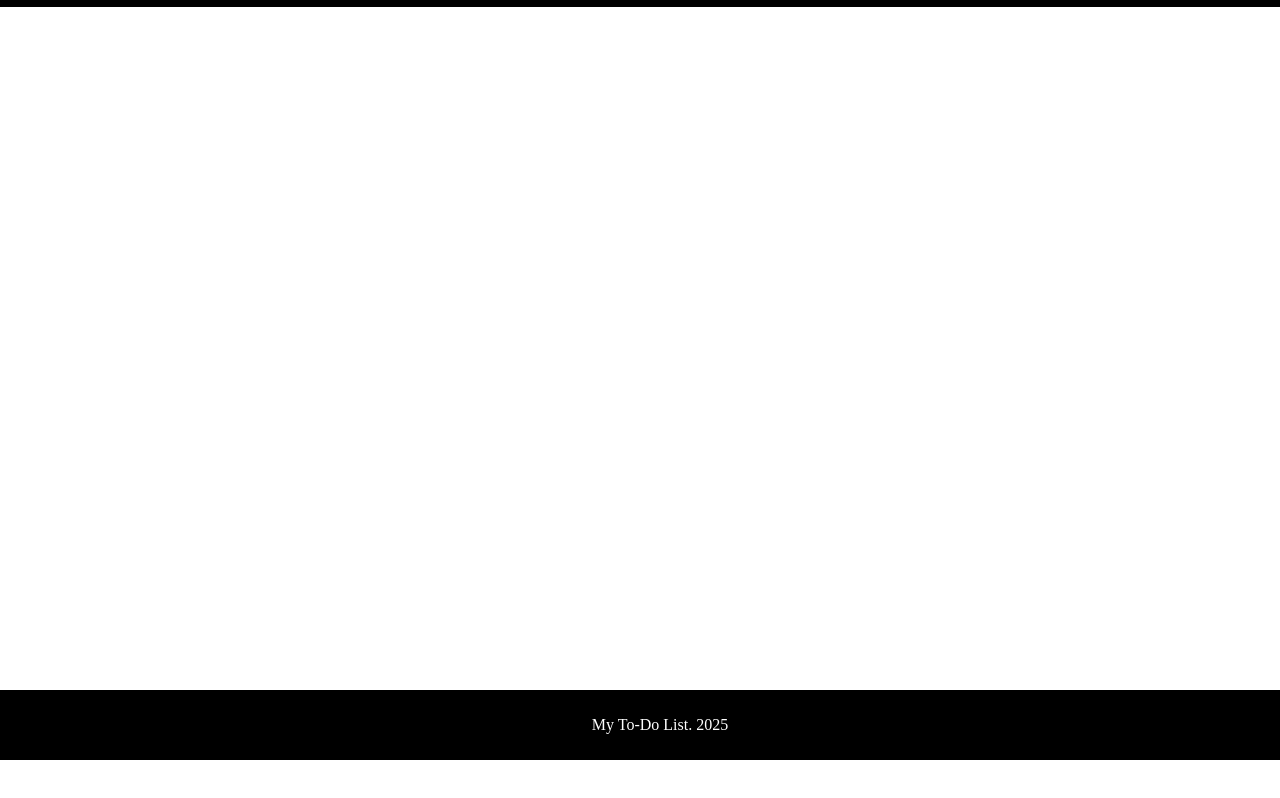
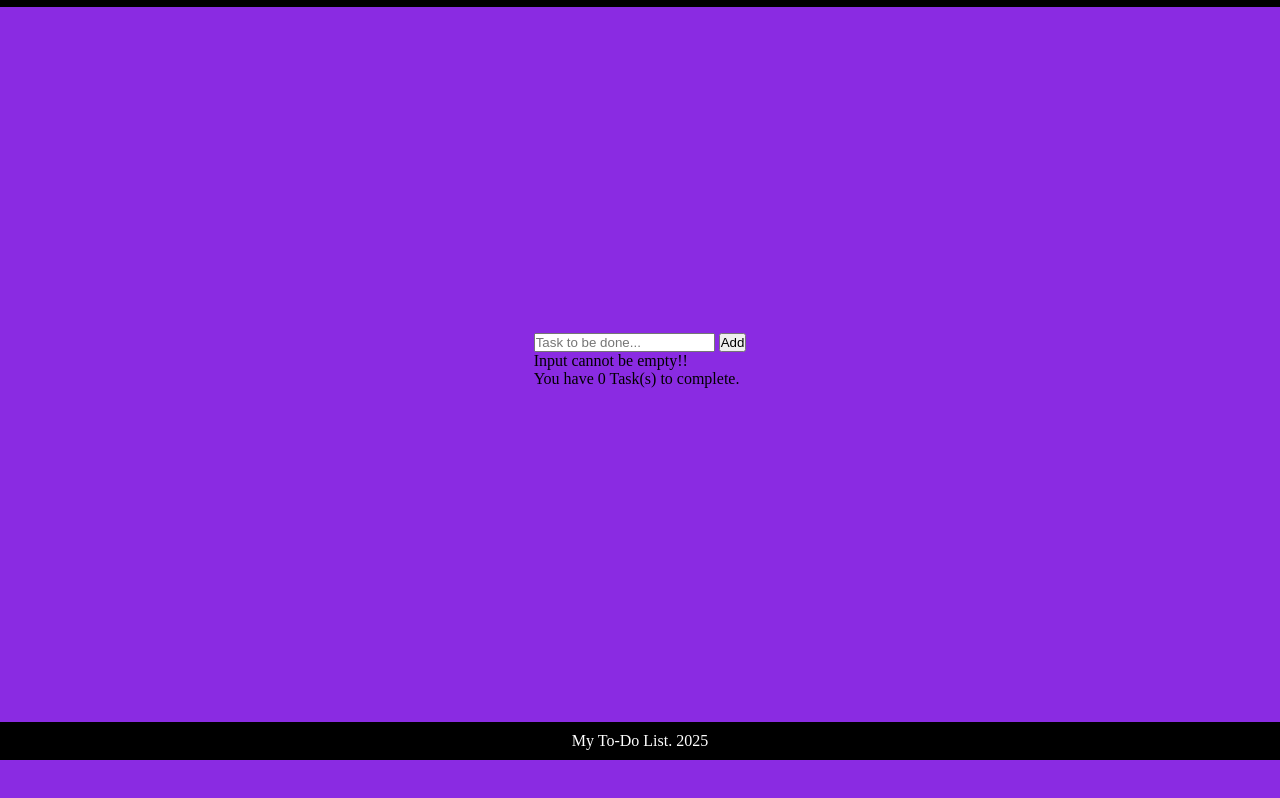
Before and after one commit to mariebernf/Project-2-My-To-Do-List, a plain HTML site: page index.html in a window 1280 px wide. Shown: the part 40-838 px from the top of the page. Before the commit the page ends 800 px from the top, so only its background shows below. Drawn offline with Linux system fonts and the light colour scheme.

Commit message:
Add main content

```diff
--- a/assets/css/style.css
+++ b/assets/css/style.css
@@ -1,3 +1,33 @@
+/* Reset default margin and padding across all elements*/
+* {
+    padding: 0;
+    margin: 0;
+    box-sizing: border-box;
+}
+
+/* Body */
+body {
+    font-family: 'Times New Roman', Times, serif;
+    background-color: blueviolet;
+    min-height: 100vh;
+    padding: 0%;
+    margin: 0;
+}
+
+/* App container */
+.app {
+    display: flex;
+    justify-content: center;
+    align-items: center;
+    flex-direction: column;
+    width: 100%;
+    height: calc(100vh - 120px);
+    margin-top: 60px;
+    padding: 0 20px;
+}
+
+
+
 /* Fixed Header */
 .fixed-header {
     position: fixed;
--- a/index.html
+++ b/index.html
@@ -13,7 +13,21 @@
         <div class="logo">My To-Do List</div>
      </header>
 
-    <!-- Main content -->
+    <!-- Main content - To-Do List -->
+     <div class="app">
+        <div class="container">
+            <div id="wrapper">
+                <input type="text" placeholder="Task to be done...">
+                <button id="add-btn">Add</button>
+            </div>
+            <p id="error">Input cannot be empty!!</p>
+            <div id="tasks">
+                <p id="pending tasks">
+                    You have <span class="count-value">0</span> Task(s) to complete.
+                </p>
+            </div>
+        </div>
+     </div>
 
     <!-- Footer section -->
      <footer class="fixed-footer">
```
